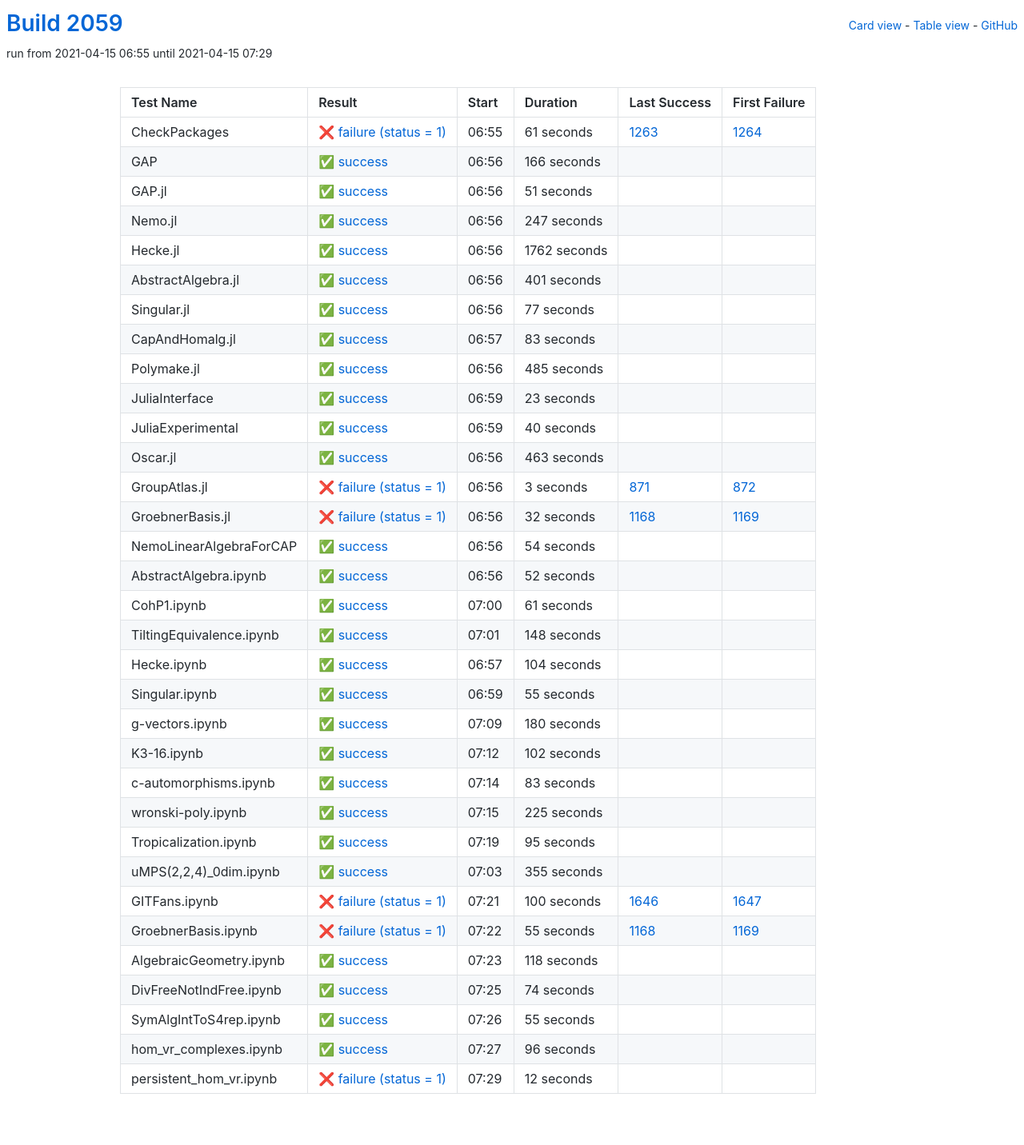
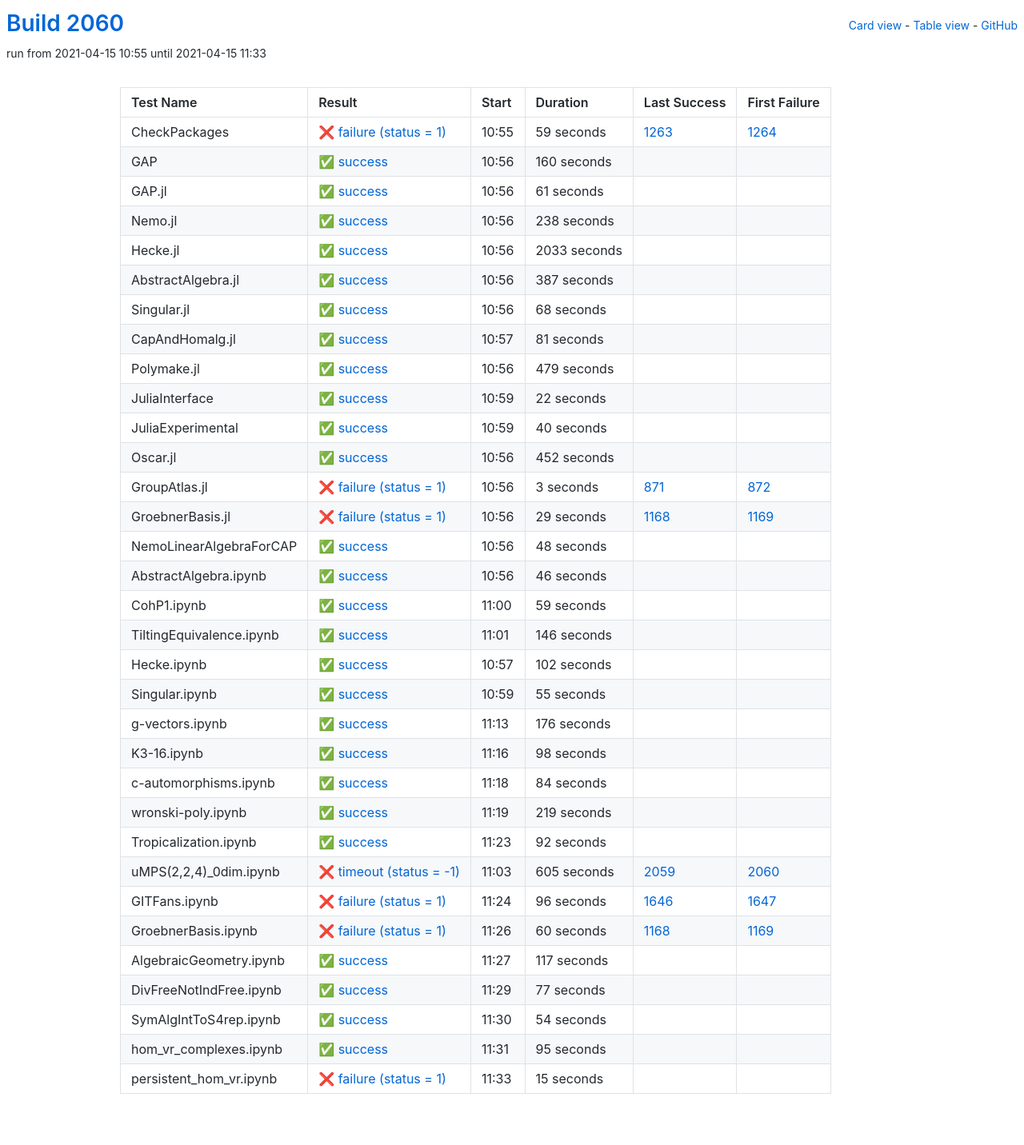
Before and after one commit to oscar-system/oscar-ci-status-stable, a Jekyll site: the page built from table.html, in a window 1280 px wide. Shown: the whole page at 80% size. Built offline with Jekyll 4.4.1, drawn with Linux system fonts in a browser that asks for light colours.

Commit message:
Build #2060

```diff
--- a/_data/ci.yml
+++ b/_data/ci.yml
@@ -1,6 +1,6 @@
 ---
-build: 2059
-build_url: https://oscarci.mathematik.uni-kl.de/job/oscar-stable/2059/
+build: 2060
+build_url: https://oscarci.mathematik.uni-kl.de/job/oscar-stable/2060/
 job: oscar-stable
 organization: oscar-system
 repo: oscar-ci-status-stable
@@ -8,128 +8,128 @@ repourl: https://github.com/oscar-system/oscar-ci-status-stable
 tests:
 - name: CheckPackages
   id: checkpackages
-  log: https://oscarci.mathematik.uni-kl.de/job/oscar-stable/2059/artifact/logs/build-2059/CheckPackages.log
-  start: 2021-04-15 06:55
+  log: https://oscarci.mathematik.uni-kl.de/job/oscar-stable/2060/artifact/logs/build-2060/CheckPackages.log
+  start: 2021-04-15 10:55
   success: false
   exitcode: 1
   status: failure
-  duration: 61
+  duration: 59
   last_success: 1263
   last_success_url: https://oscarci.mathematik.uni-kl.de/job/oscar-stable/1263/
   first_failure: 1264
   first_failure_url: https://oscarci.mathematik.uni-kl.de/job/oscar-stable/1264/
 - name: GAP
   id: gap
-  log: https://oscarci.mathematik.uni-kl.de/job/oscar-stable/2059/artifact/logs/build-2059/GAP.log
-  start: 2021-04-15 06:56
+  log: https://oscarci.mathematik.uni-kl.de/job/oscar-stable/2060/artifact/logs/build-2060/GAP.log
+  start: 2021-04-15 10:56
   success: true
   exitcode: 0
   status: success
-  duration: 166
+  duration: 160
   last_success: false
   last_success_url:
   first_failure: false
   first_failure_url:
 - name: GAP.jl
   id: gap-jl
-  log: https://oscarci.mathematik.uni-kl.de/job/oscar-stable/2059/artifact/logs/build-2059/GAP.jl.log
-  start: 2021-04-15 06:56
+  log: https://oscarci.mathematik.uni-kl.de/job/oscar-stable/2060/artifact/logs/build-2060/GAP.jl.log
+  start: 2021-04-15 10:56
   success: true
   exitcode: 0
   status: success
-  duration: 51
+  duration: 61
   last_success: false
   last_success_url:
   first_failure: false
   first_failure_url:
 - name: Nemo.jl
   id: nemo-jl
-  log: https://oscarci.mathematik.uni-kl.de/job/oscar-stable/2059/artifact/logs/build-2059/Nemo.jl.log
-  start: 2021-04-15 06:56
+  log: https://oscarci.mathematik.uni-kl.de/job/oscar-stable/2060/artifact/logs/build-2060/Nemo.jl.log
+  start: 2021-04-15 10:56
   success: true
   exitcode: 0
   status: success
-  duration: 247
+  duration: 238
   last_success: false
   last_success_url:
   first_failure: false
   first_failure_url:
 - name: Hecke.jl
   id: hecke-jl
-  log: https://oscarci.mathematik.uni-kl.de/job/oscar-stable/2059/artifact/logs/build-2059/Hecke.jl.log
-  start: 2021-04-15 06:56
+  log: https://oscarci.mathematik.uni-kl.de/job/oscar-stable/2060/artifact/logs/build-2060/Hecke.jl.log
+  start: 2021-04-15 10:56
   success: true
   exitcode: 0
   status: success
-  duration: 1762
+  duration: 2033
   last_success: false
   last_success_url:
   first_failure: false
   first_failure_url:
 - name: AbstractAlgebra.jl
   id: abstractalgebra-jl
-  log: https://oscarci.mathematik.uni-kl.de/job/oscar-stable/2059/artifact/logs/build-2059/AbstractAlgebra.jl.log
-  start: 2021-04-15 06:56
+  log: https://oscarci.mathematik.uni-kl.de/job/oscar-stable/2060/artifact/logs/build-2060/AbstractAlgebra.jl.log
+  start: 2021-04-15 10:56
   success: true
   exitcode: 0
   status: success
-  duration: 401
+  duration: 387
   last_success: false
   last_success_url:
   first_failure: false
   first_failure_url:
 - name: Singular.jl
   id: singular-jl
-  log: https://oscarci.mathematik.uni-kl.de/job/oscar-stable/2059/artifact/logs/build-2059/Singular.jl.log
-  start: 2021-04-15 06:56
+  log: https://oscarci.mathematik.uni-kl.de/job/oscar-stable/2060/artifact/logs/build-2060/Singular.jl.log
+  start: 2021-04-15 10:56
   success: true
   exitcode: 0
   status: success
-  duration: 77
+  duration: 68
   last_success: false
   last_success_url:
   first_failure: false
   first_failure_url:
 - name: CapAndHomalg.jl
   id: capandhomalg-jl
-  log: https://oscarci.mathematik.uni-kl.de/job/oscar-stable/2059/artifact/logs/build-2059/CapAndHomalg.jl.log
-  start: 2021-04-15 06:57
+  log: https://oscarci.mathematik.uni-kl.de/job/oscar-stable/2060/artifact/logs/build-2060/CapAndHomalg.jl.log
+  start: 2021-04-15 10:57
   success: true
   exitcode: 0
   status: success
-  duration: 83
+  duration: 81
   last_success: false
   last_success_url:
   first_failure: false
   first_failure_url:
 - name: Polymake.jl
   id: polymake-jl
-  log: https://oscarci.mathematik.uni-kl.de/job/oscar-stable/2059/artifact/logs/build-2059/Polymake.jl.log
-  start: 2021-04-15 06:56
+  log: https://oscarci.mathematik.uni-kl.de/job/oscar-stable/2060/artifact/logs/build-2060/Polymake.jl.log
+  start: 2021-04-15 10:56
   success: true
   exitcode: 0
   status: success
-  duration: 485
+  duration: 479
   last_success: false
   last_success_url:
   first_failure: false
   first_failure_url:
 - name: JuliaInterface
   id: juliainterface
-  log: https://oscarci.mathematik.uni-kl.de/job/oscar-stable/2059/artifact/logs/build-2059/JuliaInterface.log
-  start: 2021-04-15 06:59
+  log: https://oscarci.mathematik.uni-kl.de/job/oscar-stable/2060/artifact/logs/build-2060/JuliaInterface.log
+  start: 2021-04-15 10:59
   success: true
   exitcode: 0
   status: success
-  duration: 23
+  duration: 22
   last_success: false
   last_success_url:
   first_failure: false
   first_failure_url:
 - name: JuliaExperimental
   id: juliaexperimental
-  log: https://oscarci.mathematik.uni-kl.de/job/oscar-stable/2059/artifact/logs/build-2059/JuliaExperimental.log
-  start: 2021-04-15 06:59
+  log: https://oscarci.mathematik.uni-kl.de/job/oscar-stable/2060/artifact/logs/build-2060/JuliaExperimental.log
+  start: 2021-04-15 10:59
   success: true
   exitcode: 0
   status: success
@@ -140,20 +140,20 @@ tests:
   first_failure_url:
 - name: Oscar.jl
   id: oscar-jl
-  log: https://oscarci.mathematik.uni-kl.de/job/oscar-stable/2059/artifact/logs/build-2059/Oscar.jl.log
-  start: 2021-04-15 06:56
+  log: https://oscarci.mathematik.uni-kl.de/job/oscar-stable/2060/artifact/logs/build-2060/Oscar.jl.log
+  start: 2021-04-15 10:56
   success: true
   exitcode: 0
   status: success
-  duration: 463
+  duration: 452
   last_success: false
   last_success_url:
   first_failure: false
   first_failure_url:
 - name: GroupAtlas.jl
   id: groupatlas-jl
-  log: https://oscarci.mathematik.uni-kl.de/job/oscar-stable/2059/artifact/logs/build-2059/GroupAtlas.jl.log
-  start: 2021-04-15 06:56
+  log: https://oscarci.mathematik.uni-kl.de/job/oscar-stable/2060/artifact/logs/build-2060/GroupAtlas.jl.log
+  start: 2021-04-15 10:56
   success: false
   exitcode: 1
   status: failure
@@ -164,80 +164,80 @@ tests:
   first_failure_url: https://oscarci.mathematik.uni-kl.de/job/oscar-stable/872/
 - name: GroebnerBasis.jl
   id: groebnerbasis-jl
-  log: https://oscarci.mathematik.uni-kl.de/job/oscar-stable/2059/artifact/logs/build-2059/GroebnerBasis.jl.log
-  start: 2021-04-15 06:56
+  log: https://oscarci.mathematik.uni-kl.de/job/oscar-stable/2060/artifact/logs/build-2060/GroebnerBasis.jl.log
+  start: 2021-04-15 10:56
   success: false
   exitcode: 1
   status: failure
-  duration: 32
+  duration: 29
   last_success: 1168
   last_success_url: https://oscarci.mathematik.uni-kl.de/job/oscar-stable/1168/
   first_failure: 1169
   first_failure_url: https://oscarci.mathematik.uni-kl.de/job/oscar-stable/1169/
 - name: NemoLinearAlgebraForCAP
   id: nemolinearalgebraforcap
-  log: https://oscarci.mathematik.uni-kl.de/job/oscar-stable/2059/artifact/logs/build-2059/NemoLinearAlgebraForCAP.log
-  start: 2021-04-15 06:56
+  log: https://oscarci.mathematik.uni-kl.de/job/oscar-stable/2060/artifact/logs/build-2060/NemoLinearAlgebraForCAP.log
+  start: 2021-04-15 10:56
   success: true
   exitcode: 0
   status: success
-  duration: 54
+  duration: 48
   last_success: false
   last_success_url:
   first_failure: false
   first_failure_url:
 - name: AbstractAlgebra.ipynb
   id: abstractalgebra-ipynb
-  log: https://oscarci.mathematik.uni-kl.de/job/oscar-stable/2059/artifact/logs/build-2059/AbstractAlgebra.ipynb.log
-  start: 2021-04-15 06:56
+  log: https://oscarci.mathematik.uni-kl.de/job/oscar-stable/2060/artifact/logs/build-2060/AbstractAlgebra.ipynb.log
+  start: 2021-04-15 10:56
   success: true
   exitcode: 0
   status: success
-  duration: 52
+  duration: 46
   last_success: false
   last_success_url:
   first_failure: false
   first_failure_url:
 - name: CohP1.ipynb
   id: cohp1-ipynb
-  log: https://oscarci.mathematik.uni-kl.de/job/oscar-stable/2059/artifact/logs/build-2059/CohP1.ipynb.log
-  start: 2021-04-15 07:00
+  log: https://oscarci.mathematik.uni-kl.de/job/oscar-stable/2060/artifact/logs/build-2060/CohP1.ipynb.log
+  start: 2021-04-15 11:00
   success: true
   exitcode: 0
   status: success
-  duration: 61
+  duration: 59
   last_success: false
   last_success_url:
   first_failure: false
   first_failure_url:
 - name: TiltingEquivalence.ipynb
   id: tiltingequivalence-ipynb
-  log: https://oscarci.mathematik.uni-kl.de/job/oscar-stable/2059/artifact/logs/build-2059/TiltingEquivalence.ipynb.log
-  start: 2021-04-15 07:01
+  log: https://oscarci.mathematik.uni-kl.de/job/oscar-stable/2060/artifact/logs/build-2060/TiltingEquivalence.ipynb.log
+  start: 2021-04-15 11:01
   success: true
   exitcode: 0
   status: success
-  duration: 148
+  duration: 146
   last_success: false
   last_success_url:
   first_failure: false
   first_failure_url:
 - name: Hecke.ipynb
   id: hecke-ipynb
-  log: https://oscarci.mathematik.uni-kl.de/job/oscar-stable/2059/artifact/logs/build-2059/Hecke.ipynb.log
-  start: 2021-04-15 06:57
+  log: https://oscarci.mathematik.uni-kl.de/job/oscar-stable/2060/artifact/logs/build-2060/Hecke.ipynb.log
+  start: 2021-04-15 10:57
   success: true
   exitcode: 0
   status: success
-  duration: 104
+  duration: 102
   last_success: false
   last_success_url:
   first_failure: false
   first_failure_url:
 - name: Singular.ipynb
   id: singular-ipynb
-  log: https://oscarci.mathematik.uni-kl.de/job/oscar-stable/2059/artifact/logs/build-2059/Singular.ipynb.log
-  start: 2021-04-15 06:59
+  log: https://oscarci.mathematik.uni-kl.de/job/oscar-stable/2060/artifact/logs/build-2060/Singular.ipynb.log
+  start: 2021-04-15 10:59
   success: true
   exitcode: 0
   status: success
@@ -248,56 +248,140 @@ tests:
   first_failure_url:
 - name: g-vectors.ipynb
   id: g-vectors-ipynb
-  log: https://oscarci.mathematik.uni-kl.de/job/oscar-stable/2059/artifact/logs/build-2059/g-vectors.ipynb.log
-  start: 2021-04-15 07:09
+  log: https://oscarci.mathematik.uni-kl.de/job/oscar-stable/2060/artifact/logs/build-2060/g-vectors.ipynb.log
+  start: 2021-04-15 11:13
   success: true
   exitcode: 0
   status: success
-  duration: 180
+  duration: 176
   last_success: false
   last_success_url:
   first_failure: false
   first_failure_url:
 - name: K3-16.ipynb
   id: k3-16-ipynb
-  log: https://oscarci.mathematik.uni-kl.de/job/oscar-stable/2059/artifact/logs/build-2059/K3-16.ipynb.log
-  start: 2021-04-15 07:12
+  log: https://oscarci.mathematik.uni-kl.de/job/oscar-stable/2060/artifact/logs/build-2060/K3-16.ipynb.log
+  start: 2021-04-15 11:16
   success: true
   exitcode: 0
   status: success
-  duration: 102
+  duration: 98
   last_success: false
   last_success_url:
   first_failure: false
   first_failure_url:
 - name: c-automorphisms.ipynb
   id: c-automorphisms-ipynb
-  log: https://oscarci.mathematik.uni-kl.de/job/oscar-stable/2059/artifact/logs/build-2059/c-automorphisms.ipynb.log
-  start: 2021-04-15 07:14
+  log: https://oscarci.mathematik.uni-kl.de/job/oscar-stable/2060/artifact/logs/build-2060/c-automorphisms.ipynb.log
+  start: 2021-04-15 11:18
   success: true
   exitcode: 0
   status: success
-  duration: 83
+  duration: 84
   last_success: false
   last_success_url:
   first_failure: false
   first_failure_url:
 - name: wronski-poly.ipynb
   id: wronski-poly-ipynb
-  log: https://oscarci.mathematik.uni-kl.de/job/oscar-stable/2059/artifact/logs/build-2059/wronski-poly.ipynb.log
-  start: 2021-04-15 07:15
+  log: https://oscarci.mathematik.uni-kl.de/job/oscar-stable/2060/artifact/logs/build-2060/wronski-poly.ipynb.log
+  start: 2021-04-15 11:19
   success: true
   exitcode: 0
   status: success
-  duration: 225
+  duration: 219
   last_success: false
   last_success_url:
   first_failure: false
   first_failure_url:
 - name: Tropicalization.ipynb
   id: tropicalization-ipynb
-  log: https://oscarci.mathematik.uni-kl.de/job/oscar-stable/2059/artifact/logs/build-2059/Tropicalization.ipynb.log
-  start: 2021-04-15 07:19
+  log: https://oscarci.mathematik.uni-kl.de/job/oscar-stable/2060/artifact/logs/build-2060/Tropicalization.ipynb.log
+  start: 2021-04-15 11:23
+  success: true
+  exitcode: 0
+  status: success
+  duration: 92
+  last_success: false
+  last_success_url:
+  first_failure: false
+  first_failure_url:
+- name: uMPS(2,2,4)_0dim.ipynb
+  id: umps-2-2-4-0dim-ipynb
+  log: https://oscarci.mathematik.uni-kl.de/job/oscar-stable/2060/artifact/logs/build-2060/uMPS-2-2-4-_0dim.ipynb.log
+  start: 2021-04-15 11:03
+  success: false
+  exitcode: -1
+  status: timeout
+  duration: 605
+  last_success: 2059
+  last_success_url: https://oscarci.mathematik.uni-kl.de/job/oscar-stable/2059/
+  first_failure: 2060
+  first_failure_url: https://oscarci.mathematik.uni-kl.de/job/oscar-stable/2060/
+- name: GITFans.ipynb
+  id: gitfans-ipynb
+  log: https://oscarci.mathematik.uni-kl.de/job/oscar-stable/2060/artifact/logs/build-2060/GITFans.ipynb.log
+  start: 2021-04-15 11:24
+  success: false
+  exitcode: 1
+  status: failure
+  duration: 96
+  last_success: 1646
+  last_success_url: https://oscarci.mathematik.uni-kl.de/job/oscar-stable/1646/
+  first_failure: 1647
+  first_failure_url: https://oscarci.mathematik.uni-kl.de/job/oscar-stable/1647/
+- name: GroebnerBasis.ipynb
+  id: groebnerbasis-ipynb
+  log: https://oscarci.mathematik.uni-kl.de/job/oscar-stable/2060/artifact/logs/build-2060/GroebnerBasis.ipynb.log
+  start: 2021-04-15 11:26
+  success: false
+  exitcode: 1
+  status: failure
+  duration: 60
+  last_success: 1168
+  last_success_url: https://oscarci.mathematik.uni-kl.de/job/oscar-stable/1168/
+  first_failure: 1169
+  first_failure_url: https://oscarci.mathematik.uni-kl.de/job/oscar-stable/1169/
+- name: AlgebraicGeometry.ipynb
+  id: algebraicgeometry-ipynb
+  log: https://oscarci.mathematik.uni-kl.de/job/oscar-stable/2060/artifact/logs/build-2060/AlgebraicGeometry.ipynb.log
+  start: 2021-04-15 11:27
+  success: true
+  exitcode: 0
+  status: success
+  duration: 117
+  last_success: false
+  last_success_url:
+  first_failure: false
+  first_failure_url:
+- name: DivFreeNotIndFree.ipynb
+  id: divfreenotindfree-ipynb
+  log: https://oscarci.mathematik.uni-kl.de/job/oscar-stable/2060/artifact/logs/build-2060/DivFreeNotIndFree.ipynb.log
+  start: 2021-04-15 11:29
+  success: true
+  exitcode: 0
+  status: success
+  duration: 77
+  last_success: false
+  last_success_url:
+  first_failure: false
+  first_failure_url:
+- name: SymAlgIntToS4rep.ipynb
+  id: symalginttos4rep-ipynb
+  log: https://oscarci.mathematik.uni-kl.de/job/oscar-stable/2060/artifact/logs/build-2060/SymAlgIntToS4rep.ipynb.log
+  start: 2021-04-15 11:30
+  success: true
+  exitcode: 0
+  status: success
+  duration: 54
+  last_success: false
+  last_success_url:
+  first_failure: false
+  first_failure_url:
+- name: hom_vr_complexes.ipynb
+  id: hom-vr-complexes-ipynb
+  log: https://oscarci.mathematik.uni-kl.de/job/oscar-stable/2060/artifact/logs/build-2060/hom_vr_complexes.ipynb.log
+  start: 2021-04-15 11:31
   success: true
   exitcode: 0
   status: success
@@ -306,99 +390,15 @@ tests:
   last_success_url:
   first_failure: false
   first_failure_url:
-- name: uMPS(2,2,4)_0dim.ipynb
-  id: umps-2-2-4-0dim-ipynb
-  log: https://oscarci.mathematik.uni-kl.de/job/oscar-stable/2059/artifact/logs/build-2059/uMPS-2-2-4-_0dim.ipynb.log
-  start: 2021-04-15 07:03
-  success: true
-  exitcode: 0
-  status: success
-  duration: 355
+- name: persistent_hom_vr.ipynb
+  id: persistent-hom-vr-ipynb
+  log: https://oscarci.mathematik.uni-kl.de/job/oscar-stable/2060/artifact/logs/build-2060/persistent_hom_vr.ipynb.log
+  start: 2021-04-15 11:33
+  success: false
+  exitcode: 1
+  status: failure
+  duration: 15
   last_success: false
   last_success_url:
   first_failure: false
   first_failure_url:
-- name: GITFans.ipynb
-  id: gitfans-ipynb
-  log: https://oscarci.mathematik.uni-kl.de/job/oscar-stable/2059/artifact/logs/build-2059/GITFans.ipynb.log
-  start: 2021-04-15 07:21
-  success: false
-  exitcode: 1
-  status: failure
-  duration: 100
-  last_success: 1646
-  last_success_url: https://oscarci.mathematik.uni-kl.de/job/oscar-stable/1646/
-  first_failure: 1647
-  first_failure_url: https://oscarci.mathematik.uni-kl.de/job/oscar-stable/1647/
-- name: GroebnerBasis.ipynb
-  id: groebnerbasis-ipynb
-  log: https://oscarci.mathematik.uni-kl.de/job/oscar-stable/2059/artifact/logs/build-2059/GroebnerBasis.ipynb.log
-  start: 2021-04-15 07:22
-  success: false
-  exitcode: 1
-  status: failure
-  duration: 55
-  last_success: 1168
-  last_success_url: https://oscarci.mathematik.uni-kl.de/job/oscar-stable/1168/
-  first_failure: 1169
-  first_failure_url: https://oscarci.mathematik.uni-kl.de/job/oscar-stable/1169/
-- name: AlgebraicGeometry.ipynb
-  id: algebraicgeometry-ipynb
-  log: https://oscarci.mathematik.uni-kl.de/job/oscar-stable/2059/artifact/logs/build-2059/AlgebraicGeometry.ipynb.log
-  start: 2021-04-15 07:23
-  success: true
-  exitcode: 0
-  status: success
-  duration: 118
-  last_success: false
-  last_success_url:
-  first_failure: false
-  first_failure_url:
-- name: DivFreeNotIndFree.ipynb
-  id: divfreenotindfree-ipynb
-  log: https://oscarci.mathematik.uni-kl.de/job/oscar-stable/2059/artifact/logs/build-2059/DivFreeNotIndFree.ipynb.log
-  start: 2021-04-15 07:25
-  success: true
-  exitcode: 0
-  status: success
-  duration: 74
-  last_success: false
-  last_success_url:
-  first_failure: false
-  first_failure_url:
-- name: SymAlgIntToS4rep.ipynb
-  id: symalginttos4rep-ipynb
-  log: https://oscarci.mathematik.uni-kl.de/job/oscar-stable/2059/artifact/logs/build-2059/SymAlgIntToS4rep.ipynb.log
-  start: 2021-04-15 07:26
-  success: true
-  exitcode: 0
-  status: success
-  duration: 55
-  last_success: false
-  last_success_url:
-  first_failure: false
-  first_failure_url:
-- name: hom_vr_complexes.ipynb
-  id: hom-vr-complexes-ipynb
-  log: https://oscarci.mathematik.uni-kl.de/job/oscar-stable/2059/artifact/logs/build-2059/hom_vr_complexes.ipynb.log
-  start: 2021-04-15 07:27
-  success: true
-  exitcode: 0
-  status: success
-  duration: 96
-  last_success: false
-  last_success_url:
-  first_failure: false
-  first_failure_url:
-- name: persistent_hom_vr.ipynb
-  id: persistent-hom-vr-ipynb
-  log: https://oscarci.mathematik.uni-kl.de/job/oscar-stable/2059/artifact/logs/build-2059/persistent_hom_vr.ipynb.log
-  start: 2021-04-15 07:29
-  success: false
-  exitcode: 1
-  status: failure
-  duration: 12
-  last_success: false
-  last_success_url:
-  first_failure: false
-  first_failure_url:
```
Also changed, not shown: README.md.
